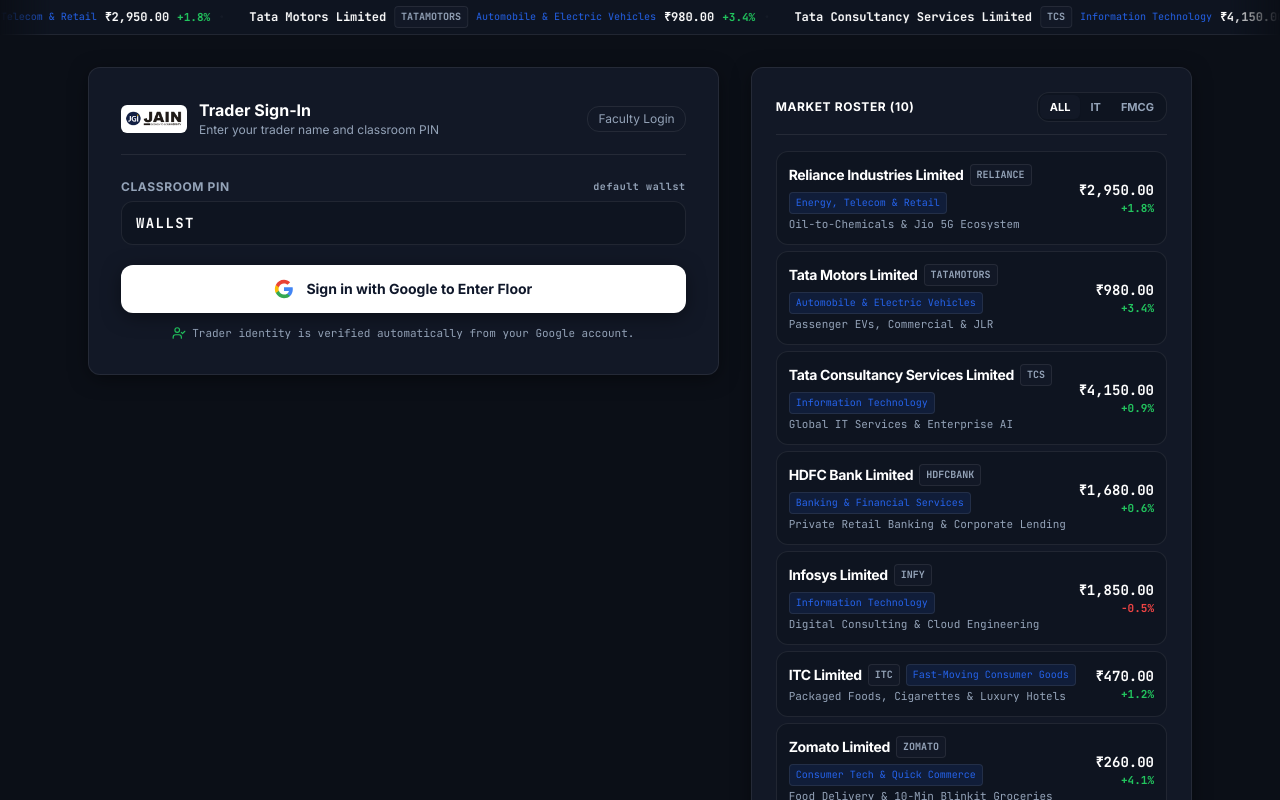
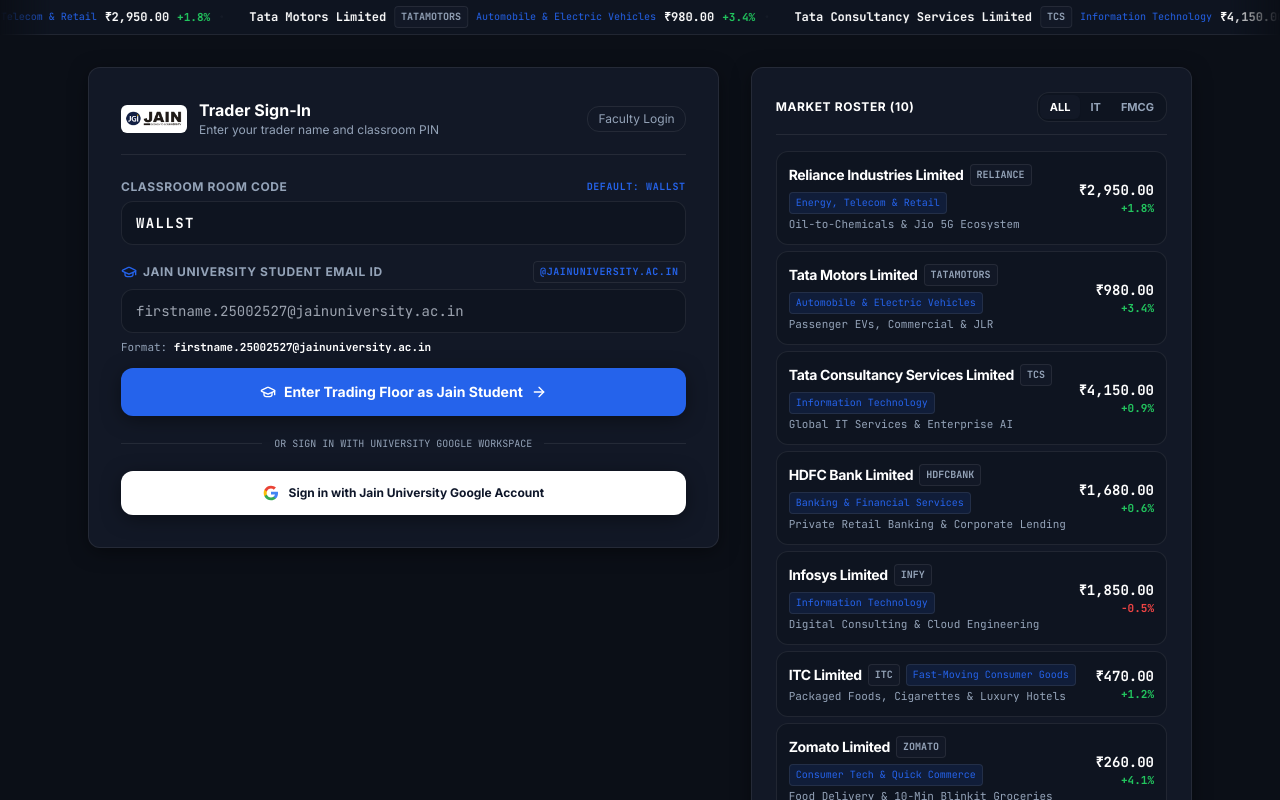
Before and after one commit to Akshit226/jse-trading-sim, a Next.js app: page / in a window 1280 px wide. Both pictures are taken after a click on the button "Enter Simulator". Shown: the top 800 px of the page. Built offline with nearby package versions, Linux system fonts and the light colour scheme; no server answers.

Commit message:
feat: student login via official Jain University email firstname.25002527@jainuniversity.ac.in

```diff
--- a/src/app/page.tsx
+++ b/src/app/page.tsx
@@ -22,6 +22,7 @@ import {
   LogOut,
   Mail,
   UserCheck,
+  GraduationCap,
 } from "lucide-react";
 
 interface StockQuote {
@@ -218,6 +219,7 @@ export default function HomePage() {
   const [googleLoading, setGoogleLoading] = useState(false);
   const [googleError, setGoogleError] = useState<string | null>(null);
   const [studentEmailInput, setStudentEmailInput] = useState("");
+  const [emailError, setEmailError] = useState<string | null>(null);
   const [showEmailFallback, setShowEmailFallback] = useState(false);
   const [authenticatedUser, setAuthenticatedUser] = useState<{
     name: string;
@@ -265,39 +267,110 @@ export default function HomePage() {
     setShowSplash(false);
   };
 
+  /**
+   * Validates official Jain University email format: firstname.25002527@jainuniversity.ac.in
+   */
+  const parseJainEmail = (rawEmail: string): {
+    valid: boolean;
+    error?: string;
+    derivedName?: string;
+    rollNo?: string;
+    cleanEmail?: string;
+  } => {
+    const email = rawEmail.trim().toLowerCase();
+    if (!email) {
+      return { valid: false, error: "Please enter your Jain University email address." };
+    }
+
+    const parts = email.split("@");
+    if (parts.length !== 2) {
+      return { valid: false, error: "Please enter a valid email address." };
+    }
+
+    const domain = parts[1];
+    if (domain !== "jainuniversity.ac.in") {
+      return {
+        valid: false,
+        error: "Access restricted: Email domain must be @jainuniversity.ac.in",
+      };
+    }
+
+    const localPart = parts[0]; // e.g. "firstname.25002527" or "john.smith.25002527"
+    const segments = localPart.split(".");
+    if (segments.length < 2) {
+      return {
+        valid: false,
+        error: "Expected format: firstname.rollno@jainuniversity.ac.in (e.g. firstname.25002527@jainuniversity.ac.in)",
+      };
+    }
+
+    const rollNo = segments[segments.length - 1];
+    const nameSegments = segments.slice(0, segments.length - 1);
+    const formattedName = nameSegments
+      .map((s) => s.charAt(0).toUpperCase() + s.slice(1))
+      .join(" ");
+
+    const derivedName = `${formattedName} (${rollNo})`;
+
+    return {
+      valid: true,
+      derivedName,
+      rollNo,
+      cleanEmail: email,
+    };
+  };
+
   const handleGoogleSignIn = async () => {
     setGoogleLoading(true);
     setGoogleError(null);
     try {
       const user = await loginWithGoogle();
-      setAuthenticatedUser(user);
-      localStorage.setItem("trading_sim_player_name", user.name);
+      const emailLower = user.email.toLowerCase();
+
+      // Check if domain is @jainuniversity.ac.in
+      if (!emailLower.endsWith("@jainuniversity.ac.in")) {
+        setGoogleError(
+          "Access Restricted: Please sign in using your official @jainuniversity.ac.in student account. Or enter your Jain email directly below."
+        );
+        return;
+      }
+
+      const parsed = parseJainEmail(user.email);
+      const finalName = parsed.valid && parsed.derivedName ? parsed.derivedName : user.name;
+      const uid = parsed.rollNo ? `std_${parsed.rollNo}` : user.uid;
+
+      setAuthenticatedUser({
+        name: finalName,
+        email: user.email,
+        uid,
+        photoURL: user.photoURL,
+      });
+
+      localStorage.setItem("trading_sim_player_name", finalName);
       localStorage.setItem("trading_sim_player_email", user.email);
-      localStorage.setItem("trading_sim_player_id", user.uid);
+      localStorage.setItem("trading_sim_player_id", uid);
       if (user.photoURL) {
         localStorage.setItem("trading_sim_player_photo", user.photoURL);
       }
 
       const trimmedCode = (roomCode || "WALLST").trim().toUpperCase();
       const query = new URLSearchParams({
-        name: user.name,
+        name: finalName,
         email: user.email,
-        uid: user.uid,
+        uid,
       });
       if (user.photoURL) query.set("photo", user.photoURL);
       router.push(`/play/${trimmedCode}?${query.toString()}`);
     } catch (err: any) {
       console.error("Google Auth error:", err);
       if (err.code === "auth/popup-closed-by-user") {
-        setGoogleError("Sign-in popup was closed. Please try again.");
+        setGoogleError("Sign-in popup was closed. Please try again or enter your Jain email directly below.");
       } else if (err.code === "auth/unauthorized-domain") {
         setGoogleError(
-          "Vercel domain (jse-trading-sim.vercel.app) needs to be authorized in Firebase Console. You can enter your email below in the meantime."
+          "Direct Jain University student email login available below."
         );
-        setShowEmailFallback(true);
       } else {
         setGoogleError(err.message || "Google sign-in error.");
-        setShowEmailFallback(true);
       }
     } finally {
       setGoogleLoading(false);
@@ -306,24 +379,23 @@ export default function HomePage() {
 
   const handleEmailIdentitySubmit = (e: React.FormEvent) => {
     e.preventDefault();
-    if (!studentEmailInput.trim() || !studentEmailInput.includes("@")) return;
+    setEmailError(null);
 
-    // Automatically derive verified student name from college email ID!
-    const emailClean = studentEmailInput.trim().toLowerCase();
-    const localPart = emailClean.split("@")[0];
-    const derivedName = localPart
-      .replace(/[._\-]/g, " ")
-      .replace(/\b\w/g, (char) => char.toUpperCase());
+    const parsed = parseJainEmail(studentEmailInput);
+    if (!parsed.valid || !parsed.derivedName || !parsed.cleanEmail) {
+      setEmailError(parsed.error || "Please use format: firstname.25002527@jainuniversity.ac.in");
+      return;
+    }
 
-    const uid = `std_${Date.now()}_${Math.random().toString(36).substring(2, 6)}`;
-    localStorage.setItem("trading_sim_player_name", derivedName);
-    localStorage.setItem("trading_sim_player_email", emailClean);
+    const uid = parsed.rollNo ? `std_${parsed.rollNo}` : `std_${Date.now()}`;
+    localStorage.setItem("trading_sim_player_name", parsed.derivedName);
+    localStorage.setItem("trading_sim_player_email", parsed.cleanEmail);
     localStorage.setItem("trading_sim_player_id", uid);
 
     const trimmedCode = (roomCode || "WALLST").trim().toUpperCase();
     const query = new URLSearchParams({
-      name: derivedName,
-      email: emailClean,
+      name: parsed.derivedName,
+      email: parsed.cleanEmail,
       uid,
     });
     router.push(`/play/${trimmedCode}?${query.toString()}`);
@@ -484,14 +556,14 @@ export default function HomePage() {
                 </button>
               </div>
 
-              {/* VIEW B1: STUDENT GOOGLE AUTH LOGIN */}
+              {/* VIEW B1: STUDENT JAIN UNIVERSITY PORTAL */}
               {!showFacultyGate ? (
-                <div className="space-y-5">
-                  {/* Classroom PIN */}
+                <div className="space-y-4">
+                  {/* Classroom PIN / Room Code */}
                   <div>
                     <label className="block text-xs font-bold text-neutralMuted uppercase tracking-wider mb-1.5 flex justify-between">
-                      <span>Classroom PIN</span>
-                      <span className="text-[10px] text-neutralMuted lowercase font-mono">default WALLST</span>
+                      <span>Classroom Room Code</span>
+                      <span className="text-[10px] text-accent font-mono font-bold">DEFAULT: WALLST</span>
                     </label>
                     <input
                       type="text"
@@ -504,7 +576,7 @@ export default function HomePage() {
                   </div>
 
                   {authenticatedUser ? (
-                    /* ALREADY AUTHENTICATED VIA GOOGLE */
+                    /* ALREADY AUTHENTICATED */
                     <div className="p-4 bg-surface-subtle border border-accent/40 rounded-ui space-y-3">
                       <div className="flex items-center justify-between">
                         <div className="flex items-center gap-3 min-w-0">
@@ -516,7 +588,7 @@ export default function HomePage() {
                             />
                           ) : (
                             <div className="w-9 h-9 rounded-full bg-accent/20 border border-accent text-accent font-bold flex items-center justify-center shrink-0">
-                              {authenticatedUser.name[0]}
+                              <GraduationCap className="w-5 h-5 text-accent" />
                             </div>
                           )}
                           <div className="min-w-0">
@@ -534,7 +606,7 @@ export default function HomePage() {
                           type="button"
                           onClick={handleSwitchAccount}
                           className="text-[11px] text-neutralMuted hover:text-loss flex items-center gap-1 ml-2 transition-colors shrink-0"
-                          title="Switch Google Account"
+                          title="Switch Student Account"
                         >
                           <LogOut className="w-3.5 h-3.5" />
                           <span className="hidden sm:inline">Switch</span>
@@ -551,57 +623,87 @@ export default function HomePage() {
                       </button>
                     </div>
                   ) : (
-                    /* GOOGLE SIGN IN BUTTON */
-                    <div className="space-y-3">
+                    /* JAIN UNIVERSITY EMAIL ENTRY FORM */
+                    <div className="space-y-4">
+                      <form onSubmit={handleEmailIdentitySubmit} className="space-y-3">
+                        <div>
+                          <label className="block text-xs font-bold text-neutralMuted uppercase tracking-wider mb-1.5 flex justify-between items-center">
+                            <span className="flex items-center gap-1.5">
+                              <GraduationCap className="w-4 h-4 text-accent" />
+                              <span>Jain University Student Email ID</span>
+                            </span>
+                            <span className="text-[10px] font-mono px-1.5 py-0.5 rounded bg-accent/15 text-accent border border-accent/30 font-bold">
+                              @jainuniversity.ac.in
+                            </span>
+                          </label>
+
+                          <div className="relative">
+                            <input
+                              type="email"
+                              required
+                              placeholder="firstname.25002527@jainuniversity.ac.in"
+                              value={studentEmailInput}
+                              onChange={(e) => {
+                                setStudentEmailInput(e.target.value);
+                                if (emailError) setEmailError(null);
+                              }}
+                              className={`w-full min-h-touch bg-surface-subtle border ${
+                                emailError ? "border-loss text-loss" : "border-borderSubtle text-white"
+                              } focus:border-borderFocus rounded-ui px-3.5 py-2.5 text-sm font-mono placeholder:text-neutralMuted/50 focus:outline-none transition-colors`}
+                            />
+                          </div>
+
+                          {emailError && (
+                            <div className="text-xs text-loss mt-1.5 flex items-center gap-1 font-sans">
+                              <AlertTriangle className="w-3.5 h-3.5 shrink-0" />
+                              <span>{emailError}</span>
+                            </div>
+                          )}
+
+                          <p className="text-[11px] text-neutralMuted mt-1.5 font-mono">
+                            Format: <span className="text-white font-bold">firstname.25002527@jainuniversity.ac.in</span>
+                          </p>
+                        </div>
+
+                        <button
+                          type="submit"
+                          className="w-full min-h-touch py-3.5 bg-accent hover:bg-accent-hover text-white font-bold text-sm rounded-ui shadow-ui motion-btn-press flex items-center justify-center gap-2 transition-all cursor-pointer"
+                        >
+                          <GraduationCap className="w-4 h-4" />
+                          <span>Enter Trading Floor as Jain Student</span>
+                          <ArrowRight className="w-4 h-4" />
+                        </button>
+                      </form>
+
+                      {/* Divider */}
+                      <div className="relative flex py-1 items-center">
+                        <div className="flex-grow border-t border-borderSubtle"></div>
+                        <span className="flex-shrink mx-3 text-[10px] font-mono text-neutralMuted uppercase">
+                          or sign in with university google workspace
+                        </span>
+                        <div className="flex-grow border-t border-borderSubtle"></div>
+                      </div>
+
+                      {/* GOOGLE SIGN IN BUTTON */}
                       <button
                         type="button"
                         onClick={handleGoogleSignIn}
                         disabled={googleLoading}
-                        className="w-full min-h-touch py-3.5 bg-white hover:bg-slate-100 active:bg-slate-200 text-slate-900 font-bold text-sm rounded-ui shadow-ui motion-btn-press flex items-center justify-center gap-3 transition-all disabled:opacity-50 cursor-pointer"
+                        className="w-full min-h-touch py-3 bg-white hover:bg-slate-100 active:bg-slate-200 text-slate-900 font-bold text-xs rounded-ui shadow-ui motion-btn-press flex items-center justify-center gap-2.5 transition-all disabled:opacity-50 cursor-pointer"
                       >
-                        <svg className="w-5 h-5 shrink-0" viewBox="0 0 24 24">
+                        <svg className="w-4 h-4 shrink-0" viewBox="0 0 24 24">
                           <path fill="#4285F4" d="M22.56 12.25c0-.78-.07-1.53-.2-2.25H12v4.26h5.92c-.26 1.37-1.04 2.53-2.21 3.31v2.77h3.57c2.08-1.92 3.28-4.74 3.28-8.09z" />
                           <path fill="#34A853" d="M12 23c2.97 0 5.46-.98 7.28-2.66l-3.57-2.77c-.98.66-2.23 1.06-3.71 1.06-2.86 0-5.29-1.93-6.16-4.53H2.18v2.84C3.99 20.53 7.7 23 12 23z" />
                           <path fill="#FBBC05" d="M5.84 14.09c-.22-.66-.35-1.36-.35-2.09s.13-1.43.35-2.09V7.06H2.18C1.43 8.55 1 10.22 1 12s.43 3.45 1.18 4.94l2.85-2.22.81-.63z" />
                           <path fill="#EA4335" d="M12 5.38c1.62 0 3.06.56 4.21 1.64l3.15-3.15C17.45 2.09 14.97 1 12 1 7.7 1 3.99 3.47 2.18 7.06l3.66 2.84c.87-2.6 3.3-4.52 6.16-4.52z" />
                         </svg>
-                        <span>{googleLoading ? "Connecting to Google..." : "Sign in with Google to Enter Floor"}</span>
+                        <span>{googleLoading ? "Connecting to Google..." : "Sign in with Jain University Google Account"}</span>
                       </button>
 
-                      <div className="flex items-center gap-1.5 text-[11px] text-neutralMuted justify-center font-mono">
-                        <UserCheck className="w-3.5 h-3.5 text-gain" />
-                        <span>Trader identity is verified automatically from your Google account.</span>
-                      </div>
-
                       {googleError && (
-                        <div className="p-3 bg-loss-subtle border border-loss-border rounded-ui text-xs text-loss space-y-2">
-                          <div className="flex items-center gap-1.5 font-bold">
-                            <AlertTriangle className="w-4 h-4 shrink-0" />
-                            <span>{googleError}</span>
-                          </div>
-                          {showEmailFallback && (
-                            <form onSubmit={handleEmailIdentitySubmit} className="pt-2 border-t border-loss-border/40 space-y-2">
-                              <label className="block text-[11px] text-slate-300">
-                                Enter College / University Email:
-                              </label>
-                              <div className="flex gap-2">
-                                <input
-                                  type="email"
-                                  required
-                                  placeholder="student.name@jainuniversity.ac.in"
-                                  value={studentEmailInput}
-                                  onChange={(e) => setStudentEmailInput(e.target.value)}
-                                  className="flex-1 bg-surface border border-borderSubtle rounded px-2.5 py-1.5 text-xs text-white placeholder-slate-500 font-mono focus:outline-none"
-                                />
-                                <button
-                                  type="submit"
-                                  className="px-3 py-1.5 bg-accent hover:bg-accent-hover text-white text-xs font-bold rounded"
-                                >
-                                  Join
-                                </button>
-                              </div>
-                            </form>
-                          )}
+                        <div className="p-3 bg-loss-subtle border border-loss-border rounded-ui text-xs text-loss flex items-center gap-2">
+                          <AlertTriangle className="w-4 h-4 shrink-0" />
+                          <span>{googleError}</span>
                         </div>
                       )}
                     </div>
```
